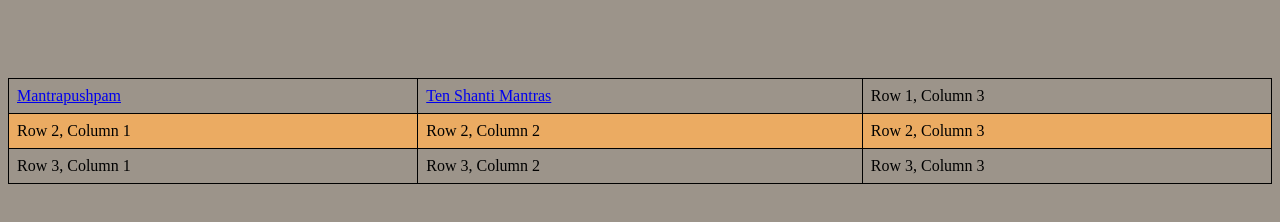
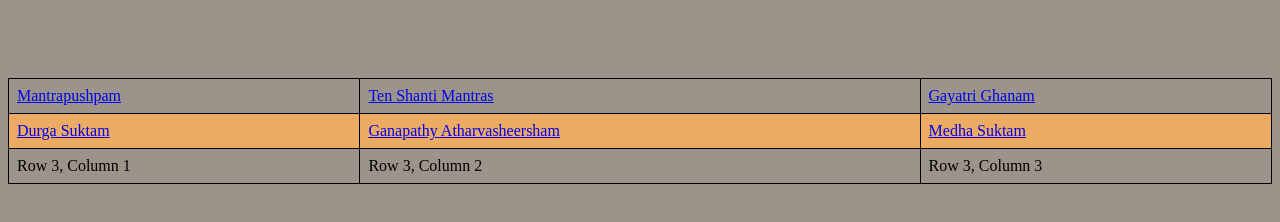
Before and after one commit to CodersFromTheFuture/Shloka-Collection, a plain HTML site: page vedas-&-upanishads.html in a window 1280 px wide. Shown: the part 334-556 px from the top of the page. Drawn offline with Linux system fonts and the light colour scheme.

Commit message:
"Added more links"

```diff
--- a/vedas-&-upanishads.html
+++ b/vedas-&-upanishads.html
@@ -65,12 +65,12 @@
                         <tr>
                           <td><a target="_blank" rel="noopener" href="https://drive.google.com/file/d/1KkX5Kc_0WI1qWuuHE5LHr2xVzPwpm7TT/view">Mantrapushpam</a></td>
                           <td><a traget="_blank" rel ="noopener" href ="https://drive.google.com/file/d/1kkdhgGFB6mhuUovbiiJkx_twZRKMa0km/view">Ten Shanti Mantras</a></td>
-                          <td>Row 1, Column 3</td>
+                          <td><a target="_blank" rel="noopener" href="https://drive.google.com/file/d/1sH_unn_tGMS6TyZlA5J_tKwIx4cqJxdo/view">Gayatri Ghanam</a></td>
                         </tr>
                         <tr>
-                          <td>Row 2, Column 1</td>
-                          <td>Row 2, Column 2</td>
-                          <td>Row 2, Column 3</td>
+                          <td><a target="_blank" rel="noopener" href="https://drive.google.com/file/d/1dS_5N-RU5UJUe6hdFvuJbBTuuNfWqjoF/view">Durga Suktam</a></td>
+                          <td><a target="_blank" rel="noopener" href="https://drive.google.com/file/d/1IVQGX1Cpn_vlwJCulce8ntiWyXmm7t19/view">Ganapathy Atharvasheersham</a></td>
+                          <td><a target="_blank" rel="noopener" href="https://drive.google.com/file/d/127HXPxnuQQ3RN4ggW3mJkRBKqD-DG2dF/view">Medha Suktam</a></td>
                         </tr>
                         <tr>
                           <td>Row 3, Column 1</td>
```
